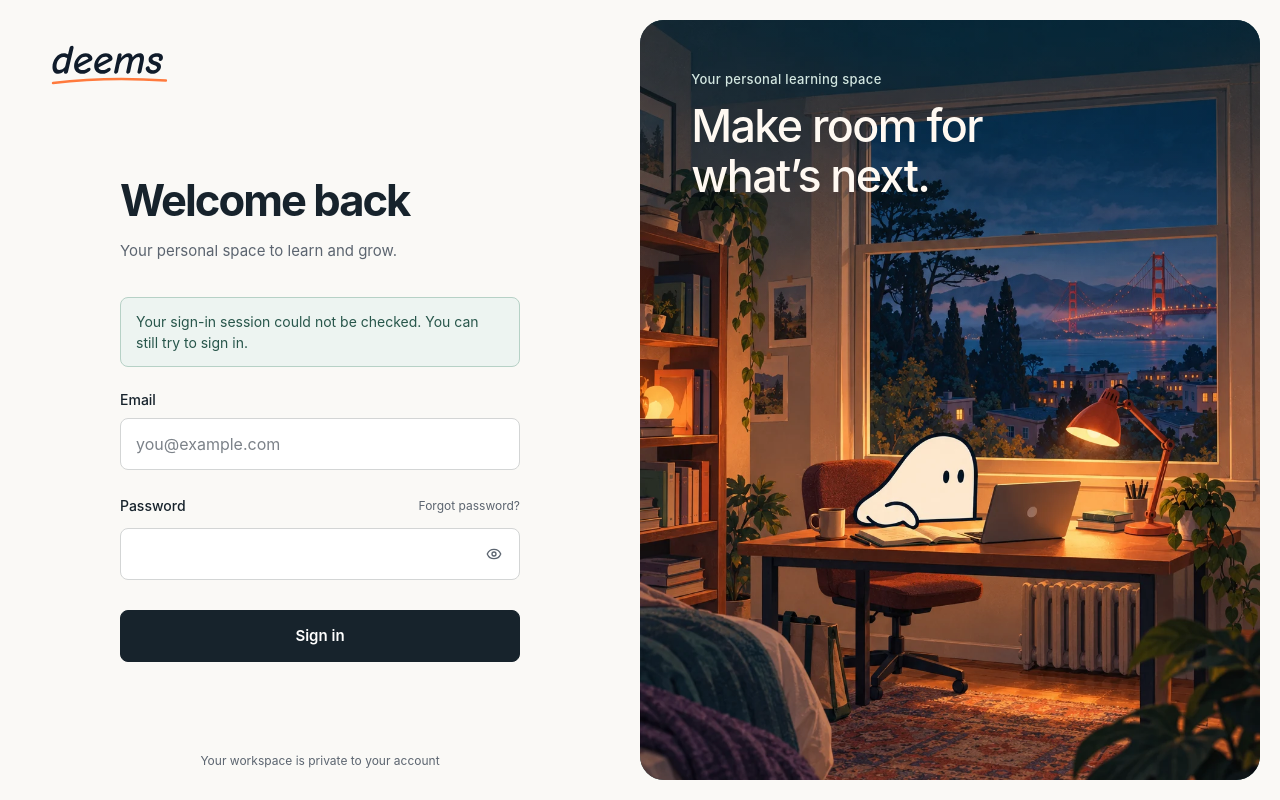
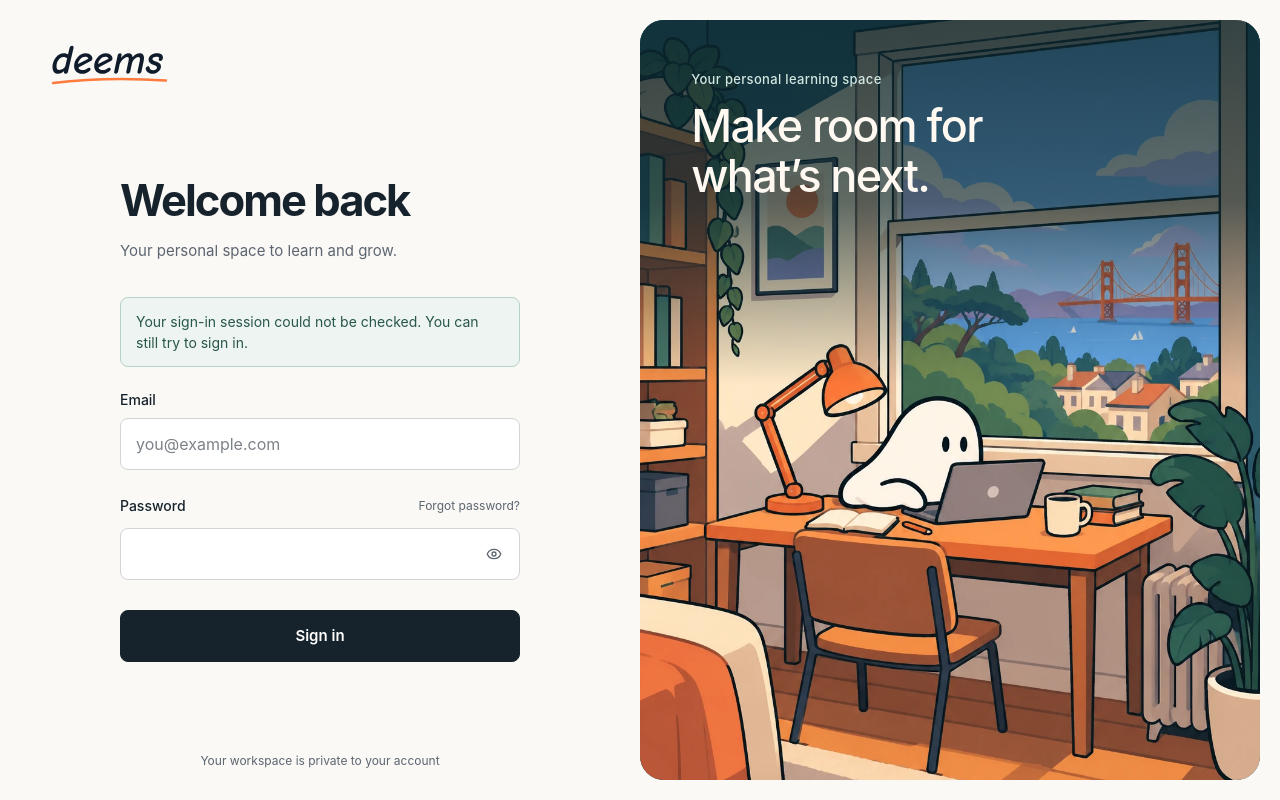
Before and after one commit to stansky/deems, a Next.js app: page /login in a window 1280 px wide. Built offline with nearby package versions, Linux system fonts and the light colour scheme; no server answers.

Commit message:
Redraw the Presidio login scene in a flat animated illustration style

```diff
--- a/src/app/login/login.css
+++ b/src/app/login/login.css
@@ -47,7 +47,7 @@
 .deems-login-footer { color: var(--login-muted); font-size: 12px; line-height: 1.6; text-align: center; }
 .deems-login-art-panel { position: relative; min-width: 0; min-height: 620px; margin: 20px 20px 20px 0; overflow: hidden; border-radius: 24px; background: #1b454b; isolation: isolate; }
 .deems-login-scene { position: absolute; inset: 0; z-index: -2; display: block; width: 100%; height: 100%; object-fit: cover; object-position: 50% 58%; }
-.deems-login-art-panel::after { position: absolute; inset: 0; z-index: -1; background: linear-gradient(180deg, #0b272f70, transparent 42%); content: ""; }
+.deems-login-art-panel::after { position: absolute; inset: 0; z-index: -1; background: linear-gradient(180deg, #0b272fcc, #0b272fa6 24%, transparent 48%); content: ""; }
 .deems-login-scene-copy { position: relative; padding: clamp(30px, 4vw, 64px); color: #fff9f2; }
 .deems-login-scene-copy p { margin: 0 0 14px; color: #d3e7e1; font-size: 13px; font-weight: 500; letter-spacing: .025em; }
 .deems-login-scene-copy h2 { margin: 0; font-size: clamp(34px, 3.5vw, 52px); font-weight: 550; letter-spacing: -.035em; line-height: 1.12; }
--- a/src/app/login/page.tsx
+++ b/src/app/login/page.tsx
@@ -237,7 +237,7 @@ export default function LoginPage() {
       </footer>}
     </section>
     <aside className="deems-login-art-panel" aria-label="An illustrated San Francisco apartment study space">
-      <img className="deems-login-scene" src="/brand/presidio-study.webp" alt="" aria-hidden="true" width="1024" height="1536" fetchPriority="high" />
+      <img className="deems-login-scene" src="/brand/presidio-study-illustrated.webp" alt="" aria-hidden="true" width="1024" height="1536" fetchPriority="high" />
       <div className="deems-login-scene-copy"><p>Your personal learning space</p><h2>Make room for<br />what’s next.</h2></div>
     </aside>
   </main>;
```
Also changed, not shown: public/brand/presidio-study-illustrated.webp (added), public/brand/presidio-study.webp (deleted), 1 other file (tests, documents, lock files or other folders).
